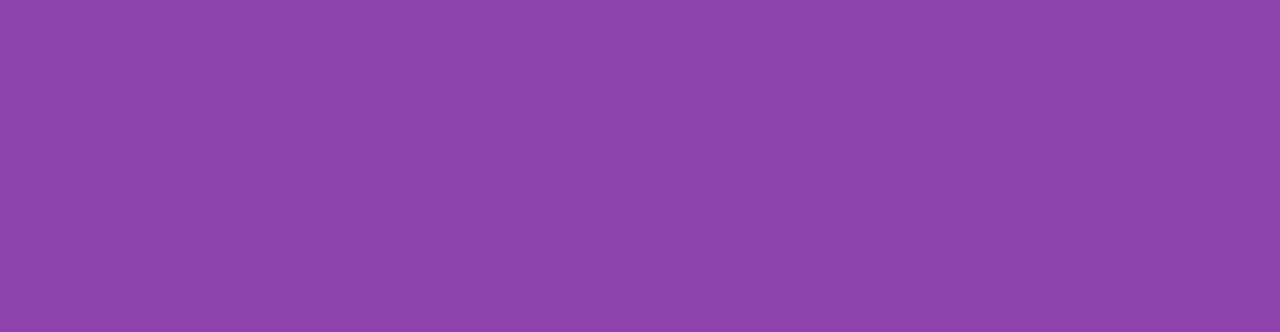
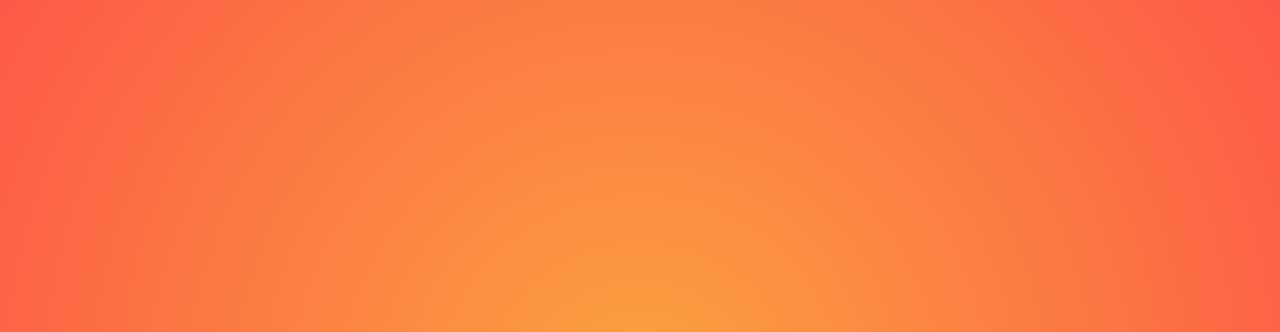
Before and after one commit to Jamflynt/Incremental_Counter, a plain HTML site: page index.html in a window 1280 px wide. Shown: the top 332 px of the page. Drawn offline with Linux system fonts and the light colour scheme.

Commit message:
Changed background color.

```diff
--- a/style.css
+++ b/style.css
@@ -6,7 +6,7 @@
 
 body {
     font-family: 'Roboto Mono', sans-serif;
-    background-color: #8e44ad;
+    background: radial-gradient(circle, rgba(251,162,63,1) 0%, rgba(252,89,70,1) 100%);
     color: #fff;
     margin: 0;
     display: flex;
```
